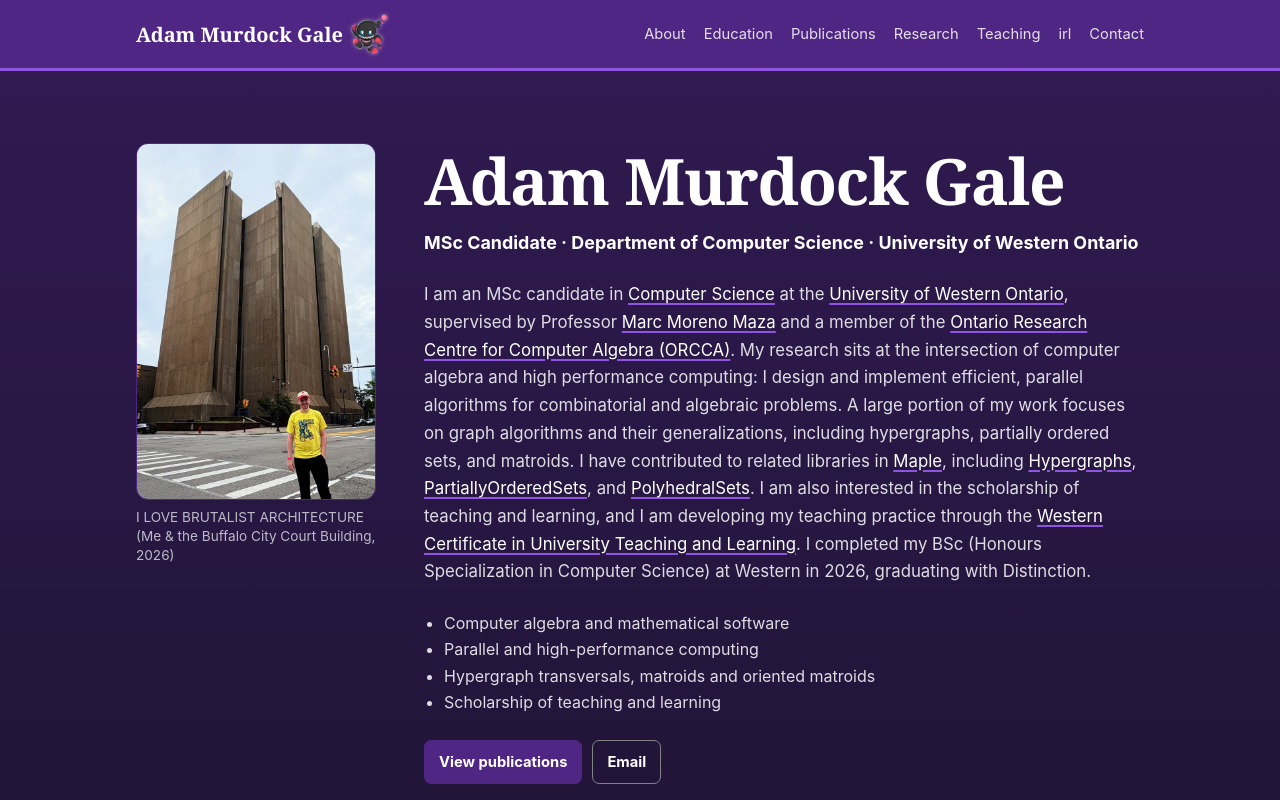
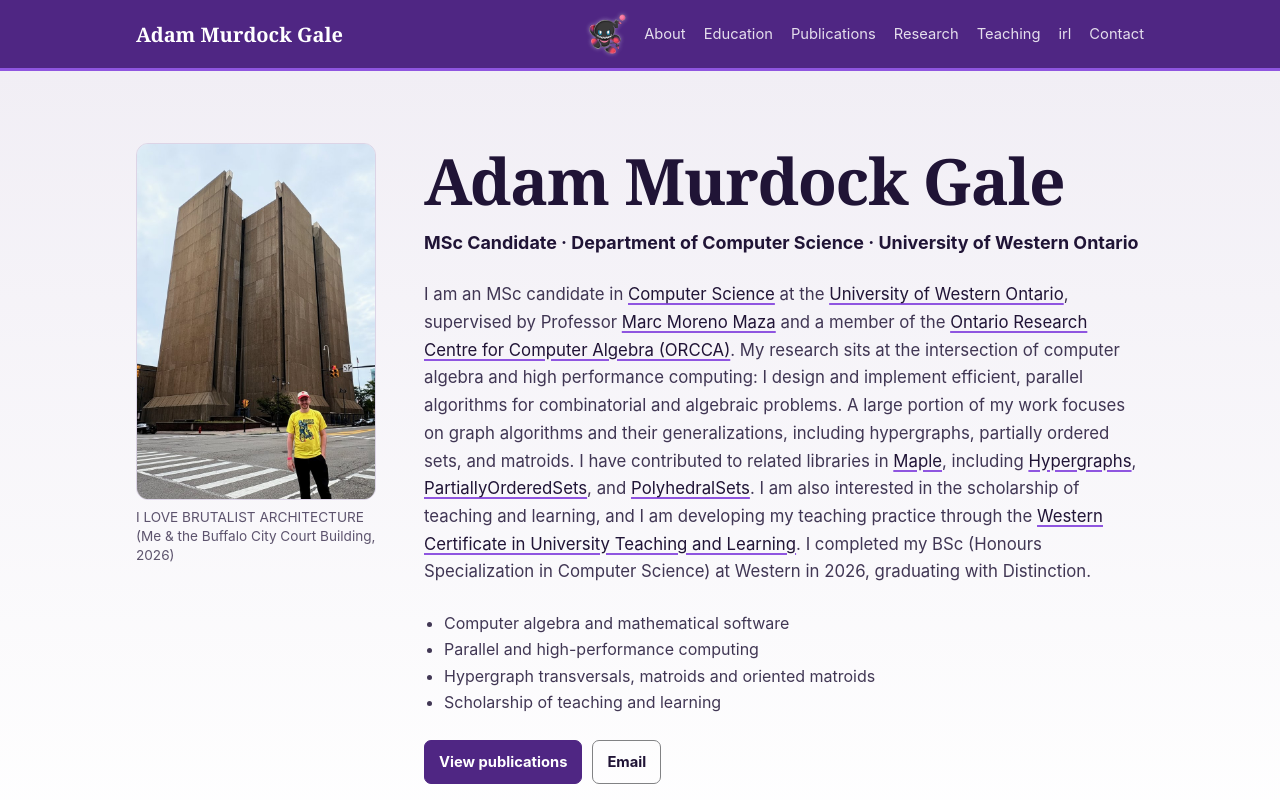
Before and after one commit to MaestroOD/MaestroOD.github.io, a plain HTML site: page index.html in a window 1280 px wide. Shown: the top 800 px of the page. Drawn offline with Linux system fonts and the light colour scheme.

Commit message:
Add light mode with chao theme toggle beside the nav links
Light mode uses Western's white/Deep Focus/Purple; dark chao switches to
dark mode, hero chao switches to light mode. Choice is remembered, and
first visits follow the OS preference.

Co-Authored-By: Claude Opus 5.5 <noreply@anthropic.com>

```diff
--- a/index.html
+++ b/index.html
@@ -8,6 +8,17 @@
   <link rel="icon" href="favicon.ico" sizes="any">
   <link rel="icon" type="image/png" sizes="32x32" href="images/favicon-32.png">
   <link rel="apple-touch-icon" href="images/apple-touch-icon.png">
+  <script>
+    /* Pick the theme before first paint: saved choice, else the OS preference. */
+    (function () {
+      var t = null;
+      try { t = localStorage.getItem("theme"); } catch (e) {}
+      if (t !== "light" && t !== "dark") {
+        t = window.matchMedia && window.matchMedia("(prefers-color-scheme: light)").matches ? "light" : "dark";
+      }
+      document.documentElement.setAttribute("data-theme", t);
+    })();
+  </script>
   <style>
     :root {
       color-scheme: dark;
@@ -30,6 +41,19 @@
       --line: var(--western-purple);           /* dividers, card borders */
       --brand: var(--western-purple);          /* header bar, primary button, tags */
       --accent: var(--orchid);                 /* decoration only: underlines, rules (3.7:1 on Deep Focus, too low for small text) */
+      --link-hover: var(--sky);                /* underline colour on hover */
+    }
+
+    /* Light mode: white page, Deep Focus text, same purple header */
+    :root[data-theme="light"] {
+      color-scheme: light;
+      --paper: var(--white);
+      --wash: #f1eef5;                         /* Western Purple at 8% over white */
+      --ink: var(--deep-focus);                /* 17.3:1 on white */
+      --body-text: rgba(32, 20, 54, 0.85);     /* 11.1:1 */
+      --muted: rgba(32, 20, 54, 0.72);         /* 6.9:1 */
+      --line: #dcd4e6;                         /* Western Purple at 20% over white */
+      --link-hover: var(--western-purple);
     }
 
     * { box-sizing: border-box; }
@@ -51,7 +75,7 @@
       text-decoration-thickness: 2px;
       text-underline-offset: 3px;
     }
-    a:hover { text-decoration-color: var(--sky); }
+    a:hover { text-decoration-color: var(--link-hover); }
 
     .container {
       width: min(1008px, calc(100% - 40px)); /* one width for every section: 240px portrait + 48px gap + 720px text */
@@ -78,7 +102,7 @@
       display: inline-flex;
       align-items: center;
       gap: 8px;
-      color: var(--ink);
+      color: var(--white);
       text-decoration: none;
       font-family: Georgia, "Times New Roman", serif;
       font-size: 1.25rem;
@@ -87,15 +111,32 @@
 
     .chao { height: 40px; width: auto; flex: none; filter: drop-shadow(0 0 2px rgba(236, 232, 243, 0.45)); }
 
+    /* Theme toggle: dark chao in light mode (switches to dark), hero chao in dark mode (switches to light) */
+    .theme-toggle {
+      display: inline-flex;
+      padding: 0;
+      border: 0;
+      background: none;
+      cursor: pointer;
+      line-height: 0;
+    }
+    .theme-toggle:hover .chao { transform: translateY(-1px) scale(1.06); }
+    .theme-toggle:focus-visible { outline: 2px solid var(--sky); outline-offset: 3px; border-radius: 6px; }
+    .theme-toggle .chao-hero { display: none; }
+    [data-theme="dark"] .theme-toggle .chao-dark { display: none; }
+    [data-theme="dark"] .theme-toggle .chao-hero { display: block; }
+
     .nav-links {
       display: flex;
       flex-wrap: wrap;
+      align-items: center;
       gap: 18px;
       font-size: 0.92rem;
     }
 
-    .nav-links a { color: var(--body-text); text-decoration: none; }
-    .nav-links a:hover { color: var(--ink); text-decoration: underline; text-decoration-color: var(--sky); }
+    /* The header stays Western Purple in both themes, so its text is always white */
+    .nav-links a { color: rgba(255, 255, 255, 0.85); text-decoration: none; }
+    .nav-links a:hover { color: var(--white); text-decoration: underline; text-decoration-color: var(--sky); }
 
     #about { background: linear-gradient(180deg, var(--wash), var(--paper)); }
 
@@ -337,10 +378,12 @@
 <body>
   <header>
     <nav class="container" aria-label="Primary navigation">
-      <a class="brand" href="#top">Adam Murdock Gale
-        <img class="chao" src="images/dark-chao.png" alt="Dark chao" width="38" height="40">
-      </a>
+      <a class="brand" href="#top">Adam Murdock Gale</a>
       <div class="nav-links">
+        <button class="theme-toggle" type="button" aria-label="Switch to dark mode" title="Switch to dark mode">
+          <img class="chao chao-dark" src="images/dark-chao.png" alt="" width="37" height="40">
+          <img class="chao chao-hero" src="images/hero-chao.png" alt="" width="23" height="40">
+        </button>
         <a href="#about">About</a>
         <a href="#education">Education</a>
         <a href="#publications">Publications</a>
@@ -707,6 +750,23 @@
 
   <script>
     document.getElementById("year").textContent = new Date().getFullYear();
+
+    (function () {
+      var root = document.documentElement;
+      var btn = document.querySelector(".theme-toggle");
+      function label() {
+        var next = root.getAttribute("data-theme") === "dark" ? "light" : "dark";
+        btn.setAttribute("aria-label", "Switch to " + next + " mode");
+        btn.title = "Switch to " + next + " mode";
+      }
+      label();
+      btn.addEventListener("click", function () {
+        var next = root.getAttribute("data-theme") === "dark" ? "light" : "dark";
+        root.setAttribute("data-theme", next);
+        try { localStorage.setItem("theme", next); } catch (e) {}
+        label();
+      });
+    })();
   </script>
 </body>
 </html>
```
Also changed, not shown: images/hero-chao.png (added).
